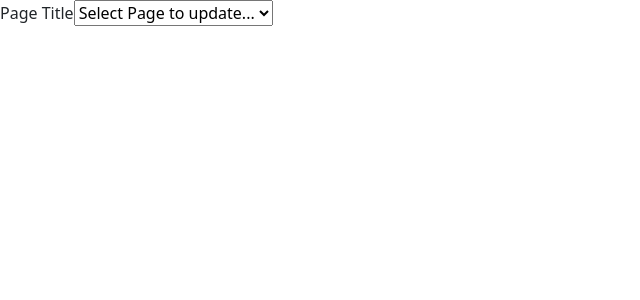
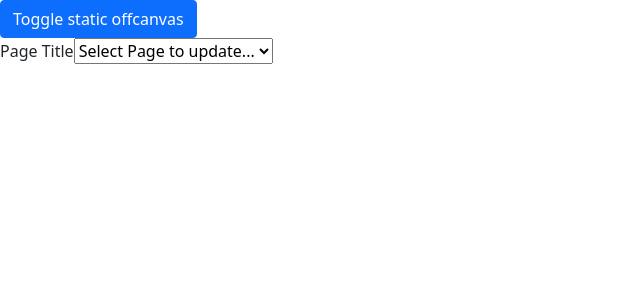
Before and after one commit to judo2000/denver-judo-temp, a React (Create React App) app in the folder client/: page /admin in a window 1280 px wide. Shown: the top 300 px of the page, without its empty margins (0-640 px from the left). Built offline with nearby package versions, Linux system fonts and the light colour scheme.

Commit message:
Move offcanvas nav to Nav component

```diff
--- a/client/src/App.js
+++ b/client/src/App.js
@@ -2,6 +2,7 @@ import { ApolloClient, InMemoryCache, ApolloProvider } from '@apollo/client';
 import { Route, Routes, BrowserRouter as Router } from 'react-router-dom';
 import Admin from './components/admin';
 import Home from './pages/Home';
+import Nav from './components/Nav';
 
 // Construct our main GraphQL API endpoint
 const client = new ApolloClient({
@@ -12,6 +13,7 @@ const client = new ApolloClient({
 function App() {
   return (
     <ApolloProvider client={client}>
+      <Nav />
       <Router>
         <Routes>
           <Route path='/:pageTitle' element={<Home />}>
--- /dev/null
+++ b/client/src/components/Nav.js
@@ -0,0 +1,36 @@
+import React, { useState } from 'react';
+import Alert from 'react-bootstrap/Alert';
+import Button from 'react-bootstrap/Button';
+import Offcanvas from 'react-bootstrap/Offcanvas';
+
+const Nav = () => {
+  const [show, setShow] = useState(false);
+
+  const handleClose = () => setShow(false);
+  const handleShow = () => setShow(true);
+
+  return (
+    <div>
+      <Button
+        class='navbar-toggle collapsed'
+        data-toggle='collapse'
+        data-target='#menu'
+        variant='primary'
+        onClick={handleShow}
+      >
+        Toggle static offcanvas
+      </Button>
+
+      <Offcanvas show={show} onHide={handleClose} backdrop='static'>
+        <Offcanvas.Header closeButton>
+          <Offcanvas.Title>Offcanvas</Offcanvas.Title>
+        </Offcanvas.Header>
+        <Offcanvas.Body>
+          I will not close if you click outside of me.
+        </Offcanvas.Body>
+      </Offcanvas>
+    </div>
+  );
+};
+
+export default Nav;
--- a/client/src/pages/Home.js
+++ b/client/src/pages/Home.js
@@ -2,9 +2,6 @@ import { useState } from 'react';
 import { useQuery } from '@apollo/client';
 import { useParams } from 'react-router-dom';
 import { GET_SINGLE_PAGE } from '../utils/queries';
-import Alert from 'react-bootstrap/Alert';
-import Button from 'react-bootstrap/Button';
-import Offcanvas from 'react-bootstrap/Offcanvas';
 
 const Home = () => {
   const { pageTitle } = useParams();
@@ -17,10 +14,6 @@ const Home = () => {
   console.log(data);
 
   const page = data?.page || {};
-  const [show, setShow] = useState(false);
-
-  const handleClose = () => setShow(false);
-  const handleShow = () => setShow(true);
 
   return (
     <>
@@ -28,24 +21,6 @@ const Home = () => {
         <h2>LOADING...</h2>
       ) : (
         <div>
-          <Button
-            class='navbar-toggle collapsed'
-            data-toggle='collapse'
-            data-target='#menu'
-            variant='primary'
-            onClick={handleShow}
-          >
-            Toggle static offcanvas
-          </Button>
-
-          <Offcanvas show={show} onHide={handleClose} backdrop='static'>
-            <Offcanvas.Header closeButton>
-              <Offcanvas.Title>Offcanvas</Offcanvas.Title>
-            </Offcanvas.Header>
-            <Offcanvas.Body>
-              I will not close if you click outside of me.
-            </Offcanvas.Body>
-          </Offcanvas>
           <h1>Denver Judo</h1>
           <h2>{page.pageHeading}</h2>
           <p>
```
